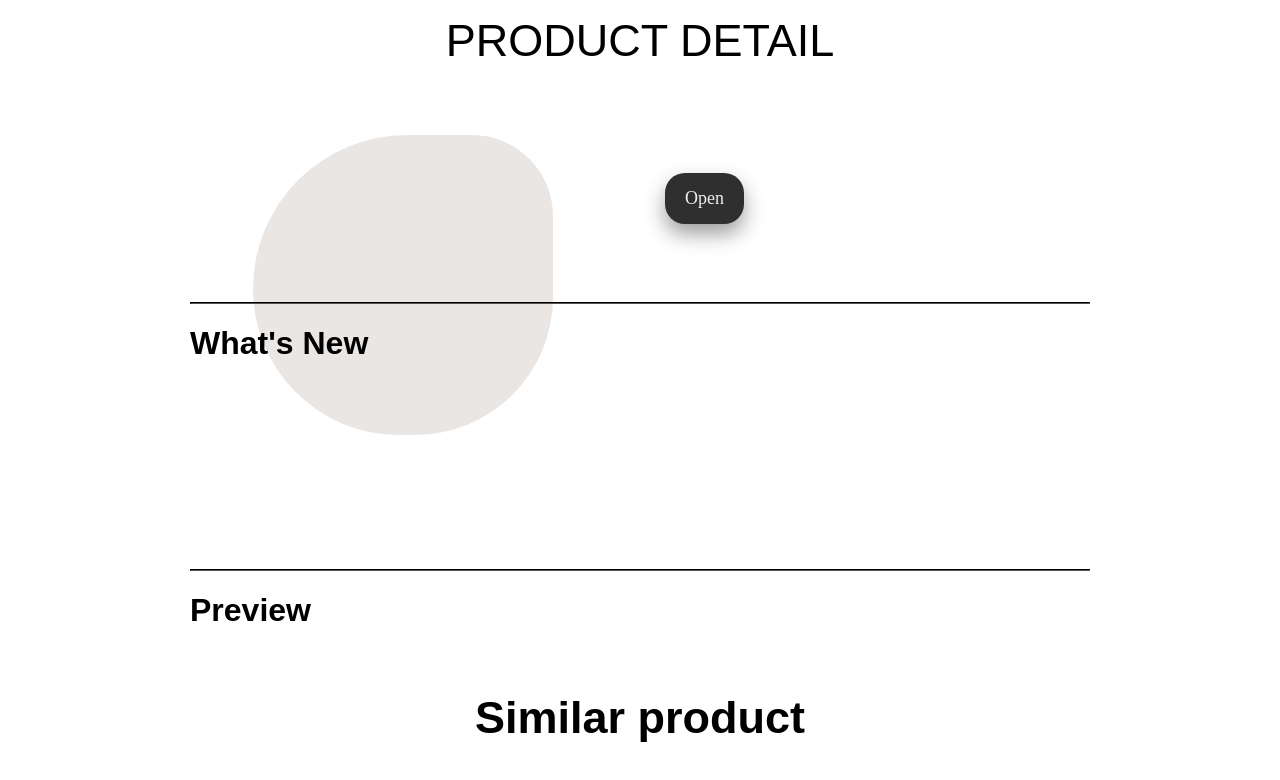
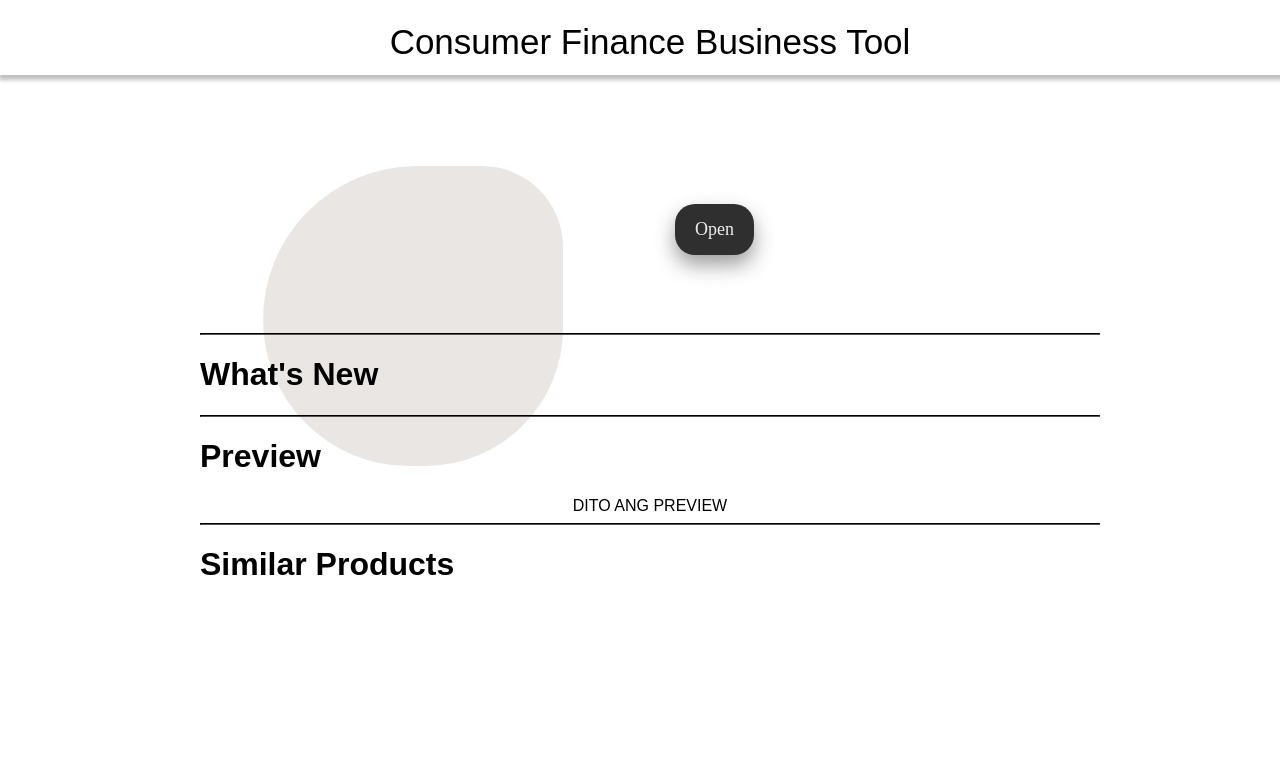
Before and after one commit to htmlgyo/Consumer-Bussiness-finance-Tool, a plain HTML site: page cfbt_frontend/detail.html in a window 1280 px wide. Drawn offline with Linux system fonts and the light colour scheme; no server answers.

Commit message:
Add styling for cards and button. remove the description tag and insert distinct

```diff
--- a/cfbt_frontend/detail.html
+++ b/cfbt_frontend/detail.html
@@ -9,9 +9,11 @@
 </head>
 
 <body>
+    <div class="mainmenu-border">
     <div class="container">
-        <div class="title">PRODUCT DETAIL</div>
-        <br>
+
+        <div class="title">  Consumer Finance Business Tool   </div>
+        <br><br><br>
         <div class="detail">
             <div class="image">
                 <img src="">
@@ -20,7 +22,6 @@
                 <h1 class="name"></h1>
                 <b><div class="tag"></div></b>
                 <div class="buttons"></div>
-                <div class="description"></div>
                 <div class="Preview"></div>
                 <div class="buttons">
                     <a href="" target="_blank" class="link">
@@ -29,32 +30,26 @@
                 </div>
             </div>
         </div>
-        <hr></hr>
-        <div class="content">
+        <hr>
+        <div class="description-detail">
             <div class="left">
-                <h1><b>What's New</b</h1>
-                    <br>
-                    <br>
-                    <br>
-                </br>
-            </br>
-        </br>
+                <h1><b>What's New</b></h1>
+                <div class="distinct"></div>
             </div>
-            </div>
-            <hr>
-            <div class="left">
-                <h1>Preview</h1>
-                </div>
-            <br>
-            <div class="listProduct"></div>
         </div>
+        <hr>
+        <div class="left">
+            <h1>Preview</h1>
         </div>
-        <br>
-        <div class="title">Similar product</div>
-        <br>
+        <div class="listPreview">DITO ANG PREVIEW</div>
+        <hr>
+        <div class="left">
+            <h1>Similar Products</h1>
+        </div>
         <div class="listProduct"></div>
     </div>
-
+    <br>
+</div>
     <script src="index.js"></script>
 </body>
 
--- a/cfbt_frontend/index.js
+++ b/cfbt_frontend/index.js
@@ -8,23 +8,23 @@
         showDetail();
     })
 
-        function showDetail(){
+function showDetail() {
     // remove datas default from HTML
     let detail = document.querySelector('.detail');
+    let descriptionDetail = document.querySelector('.description-detail');
     let listProduct = document.querySelector('.listProduct');
-        let productId =  new URLSearchParams(window.location.search).get('id');
+    let productId = new URLSearchParams(window.location.search).get('id');
     let thisProduct = products.filter(value => value.id == productId)[0];
     //if there is no product with id = productId => return to home page
-        if(!thisProduct){
+    if (!thisProduct) {
         window.location.href = "/";
     }
 
     detail.querySelector('.image img').src = "images/" + thisProduct.image;
     detail.querySelector('.name').innerText = thisProduct.name;
     detail.querySelector('.tag').innerText = thisProduct.tags;
-        detail.querySelector('.description').innerText = thisProduct.description;
     detail.querySelector('.link').href = thisProduct.link;
-
+    descriptionDetail.querySelector('.distinct').innerText = thisProduct.distinct;
 
     (products.filter(value => value.id != productId)).forEach(product => {
         let newProduct = document.createElement('a');
--- a/cfbt_frontend/style.css
+++ b/cfbt_frontend/style.css
@@ -16,15 +16,13 @@ a{
     max-width: 90vw;
     text-align: center;
     padding-top: 10px;
-    transition: transform .5s;
+
 }
-
-
 
 .mainmenu-border {
     padding: 10px;
     width: 100%;
-    height: 80px;
+    height: 55px;
     -ms-box-shadow:0px 4px 4px 1px rgba(0,0,0,0.25);
     -o-box-shadow:0px 4px 4px 1px rgba(0,0,0,0.25);
     -webkit-box-shadow:0px 4px 4px 1px rgba(0,0,0,0.25);
@@ -34,18 +32,18 @@ a{
 
 
     @media (max-width: 768px) {
-        height: 90px; /* increase the height for mobile view */
+        height: 90px;
     }
 
     @media (max-width: 480px) {
-        height: 100px; /* increase the height even more for smaller viewports */
+        height: 100px;
     }
 }
 
 .title {
-    font-size: 45px;
+    font-size: 35px;
     text-align: center;
-    margin-top: 5px;
+    margin-top: 2px;
 
 
     @media (max-width: 768px) {
@@ -53,13 +51,8 @@ a{
     }
 
     @media (max-width: 480px) {
-        font-size: 30px;/* increase the font size even more for smaller viewports */
-
-        text-align: center;
-
+        font-size: 50px; /* increase the font size even more for smaller viewports */
     }
-
-
 }
 
 .left {
@@ -68,7 +61,7 @@ a{
 
 
 .listProduct .item img{
-    margin-top: 10px;
+
     width: 100px;
     height: 100px;
     border-radius: 20px;
@@ -83,6 +76,7 @@ a{
 }
 .listProduct .item{
     height: 80%;
+
      background: #f5f5f5 ;
      padding: 20px;
      box-shadow: 5px 5px 5px #b6b5b5 ;
@@ -103,7 +97,7 @@ a{
 #login-btn {
     position: absolute;
     left: 5;
-    margin-top: 20px;
+    margin-top: 10px;
     border-radius: 7px;
     width: 90px;
     height: 40px;
@@ -119,8 +113,8 @@ a{
     }
 
     @media (max-width: 480px) {
-        width: 50px;
-        height: 30px;
+        width: 40px;
+        height: 25px;
     }
 }
 
@@ -131,11 +125,11 @@ a{
     margin-top: auto;
 
     @media (max-width: 768px) {
-        font-size: small;
+        font-size: x-small;
     }
 
     @media (max-width: 480px) {
-        font-size: small;
+        font-size: xx-small;
     }
 }
 
```
Lines whose indentation alone changed are shown as unchanged.
